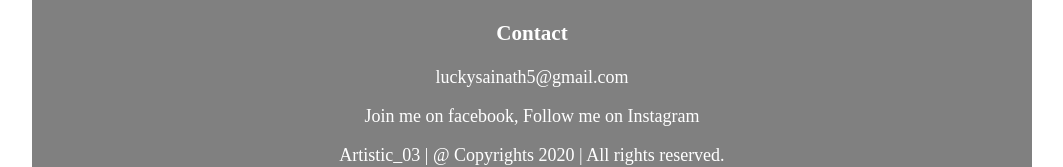
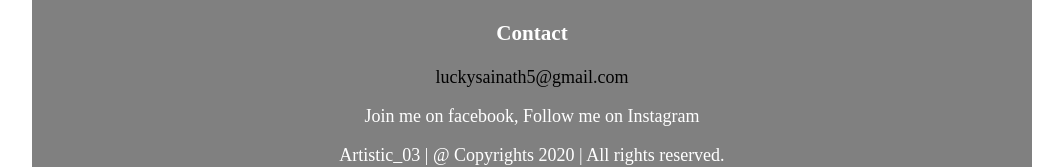
Before and after one commit to GundaSainath/GundaSainath.github.io, a plain HTML site: page index.html in a window 1280 px wide. In both pictures the pointer is over the link "luckysainath5@gmail.com". Shown: the part 12111-12278 px from the top of the page, without its empty margins (108-1171 px from the left). Before the commit the page ends 12000 px from the top, so only its background shows below. After the commit the page ends 12000 px from the top, so only its background shows below. Drawn offline with Linux system fonts and the light colour scheme.

Commit message:
Update style.css

```diff
--- a/style.css
+++ b/style.css
@@ -176,3 +176,6 @@ footer {
 text-decoration:none;
 color:#fff;
 }
+.ok:hover{
+  color:black;
+}
```
